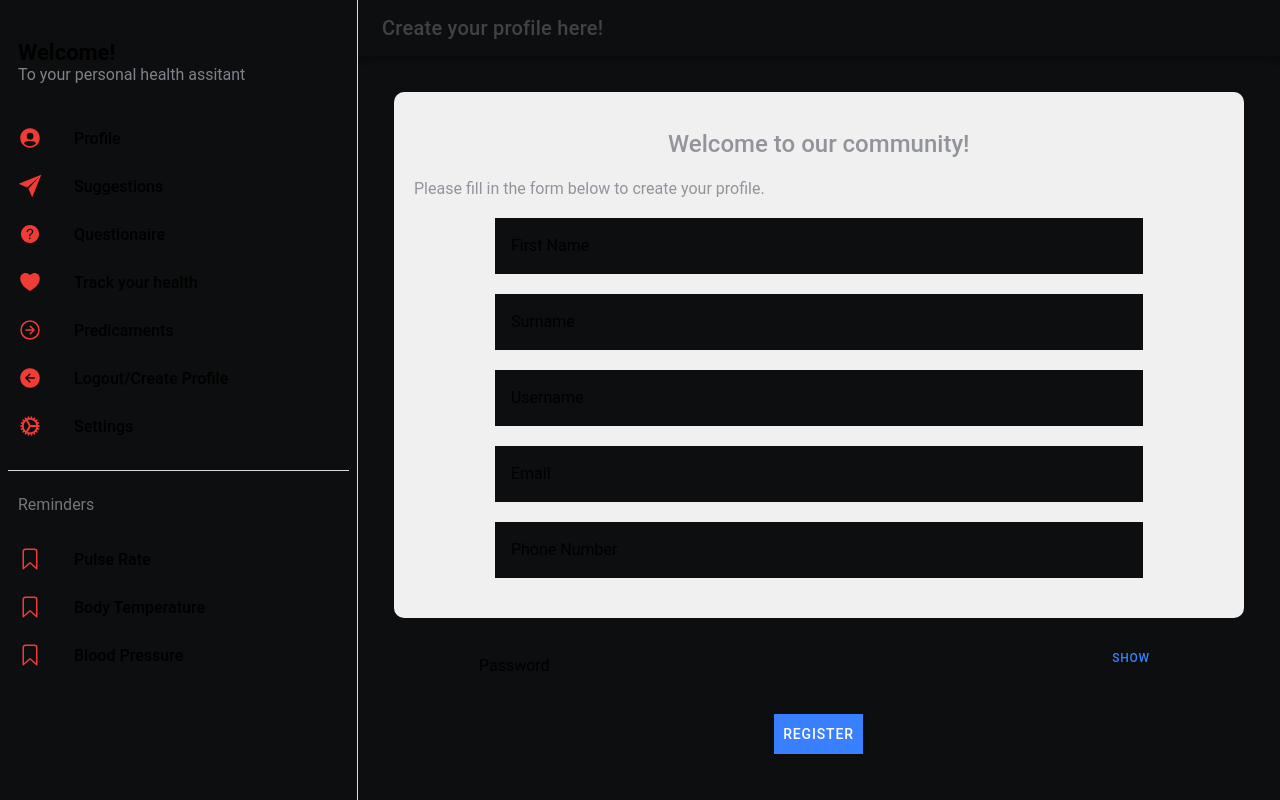
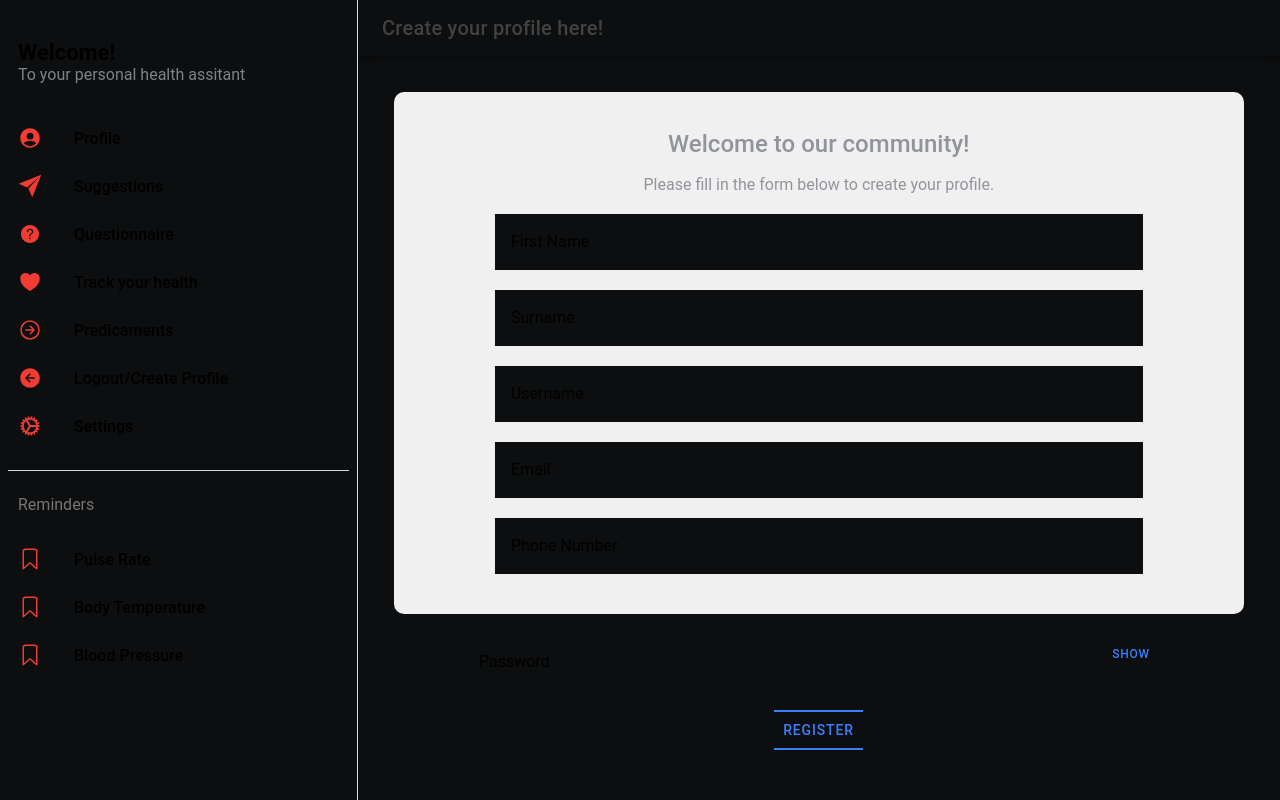
Before and after one commit to Ben5903/health-app, a React (Vite) app: page /Create in a window 1280 px wide. Built offline with nearby package versions, Linux system fonts and the light colour scheme.

Commit message:
updates to some files
create file changes, themecontext comments, userService updates, Menu updates, application file updates

```diff
--- a/package.json
+++ b/package.json
@@ -9,7 +9,8 @@
     "preview": "vite preview",
     "test.e2e": "cypress run",
     "test.unit": "vitest",
-    "lint": "eslint"
+    "lint": "eslint",
+    "test": "jest"
   },
   "dependencies": {
     "@capacitor/android": "5.5.1",
--- a/src/App.tsx
+++ b/src/App.tsx
@@ -6,7 +6,7 @@ import Menu from './components/Menu';
 import Login from './pages/Login';
 import Profile from "./pages/Profile";
 import Create from "./pages/Create";
-import Questionaire from "./pages/Questionaire";
+import Questionnaire from './pages/Questionnaire';
 import Track from './pages/Track';
 import Suggestions from './pages/Suggestions';
 import Predicaments from './pages/Predicaments';
@@ -24,6 +24,7 @@ import '@ionic/react/css/text-transformation.css';
 import '@ionic/react/css/flex-utils.css';
 import '@ionic/react/css/display.css';
 import './theme/variables.css';
+
 
 setupIonicReact();
 
@@ -51,7 +52,7 @@ const App: React.FC = () => {
                   <Route path="/Suggestions" component={Suggestions} exact/>
                   <Route path="/Predicaments" component={Predicaments} exact/>
                   <Route path="/Track" component={Track} exact/>
-                  <Route path="/Questionaire" component={Questionaire} exact />
+                  <Route path="/Questionnaire" component={Questionnaire} exact />
                   <Route path="/Login" component={Login} exact />
                   <Route path="/Profile" component={Profile} exact />
                   <Route path="/Settings" component={Settings} exact />
--- a/src/components/Menu.tsx
+++ b/src/components/Menu.tsx
@@ -44,7 +44,7 @@ interface AppPage {
   title: string;
 }
 
-// Pages to be displayed in the menu
+// pages to be displayed in the menu
 const appPages: AppPage[] = [
   {
     title: 'Profile',
@@ -59,8 +59,8 @@ const appPages: AppPage[] = [
     mdIcon: paperPlaneSharp
   },
   {
-    title: 'Questionaire',
-    url: '/Questionaire',
+    title: 'Questionnaire',
+    url: '/Questionnaire',
     iosIcon: help,
     mdIcon: helpCircle
   },
--- a/src/components/userService.tsx
+++ b/src/components/userService.tsx
@@ -1,62 +1,53 @@
 import axios from 'axios';
 
-// base URL for the API
+
 const BASE_URL = 'http://127.0.0.1:8000/';
 
-// creating an instance of axios
-const axiosInstance = axios.create();
 
-// function to add new user
 const AddUser = async (userData: any) => {
   try {
-    // post request to the /usre/add/ endpoint
     const response = await axios.post('http://127.0.0.1:8000/user/add/', userData);
-    // return the response data
     return response.data;
   } catch (error) {
-    // log the error to the console
     console.error(error);
     throw error;
   }
 };
 
-// function to login a user
+const GetUserProfile = async (token: string) => {
+  const response = await fetch('https://your-api-endpoint.com/profile', {
+    headers: {
+      'Authorization': `Bearer ${token}`
+    }
+  });
+
+  if (!response.ok) {
+    throw new Error('Failed to fetch user profile');
+  }
+
+  const userProfile = await response.json();
+  return userProfile;
+};
+
 const LoginUser = async (userData: any) => {
   try {
     console.log('Logging in with user data:', userData); // Log the user data
 
-    // post request to the /user/login/ endpoint
-    const response = await axios.post('http://127.0.0.1:8000/user/login/', userData);
+    // Post request to the /user/login/ endpoint without including the token
+    const response = await axios.post(`${BASE_URL}/user/login/`, userData);
 
     console.log('Server response:', response); // Log the server response
 
     // Check the success property of the response
     if (!response.data.success) {
+      console.log('Server response data:', response.data); // Log the response data
       throw new Error(response.data.error);
     }
-
-    // assuming the token is returned in the response data
-    return response.data.token;
+    return response.data; // Return the entire response data
   } catch (error) {
     console.error(error);
     throw error;
   }
 };
-// function to get user profile
-const GetUserProfile = async (token: string) => {
-  const config = {
-      // set the Authorization header with the token
-      headers: { 'Authorization': `Token ${token}` }
-  };
 
-  try {
-      // get request to the /user/userprofiles/ endpoint
-      const response = await axios.get('/user/userprofiles/', config);
-      return response.data;
-  } catch (error) {
-      console.error('Error during API call', error);
-      return error;
-  }
-};
-// export the functions
 export { AddUser, GetUserProfile, LoginUser };
--- a/src/contexts/ThemeContext.tsx
+++ b/src/contexts/ThemeContext.tsx
@@ -1,7 +1,7 @@
 import React from 'react';
 
 
-// Create a context for the theme (light/dark) and color preset (preset1/preset2)
+//  theme (light/dark) and color preset (preset1/preset2)
 export const ThemeContext = React.createContext({
   theme: 'light',
   setTheme: (theme: string) => {},
--- a/src/pages/Create.css
+++ b/src/pages/Create.css
@@ -9,7 +9,12 @@
     margin-top: 20px;
     width: 10%;
     height: 40px;
+    display: flex;
     margin-left: auto;
     margin-right: auto;
-    display: block;
 }
+
+.register-message {
+    text-align: center;
+    margin-top: 20px;
+}
--- a/src/pages/Create.tsx
+++ b/src/pages/Create.tsx
@@ -92,8 +92,8 @@ const Create: React.FC = () => {
         message={errorMessage}
         duration={2000}
     />
-    <IonText color="medium">
-        <h2 style={{ textAlign: 'center', marginBottom: '20px' }}>Welcome to our community!</h2>
+    <IonText color="medium" className='register-message'>
+        <h2>Welcome to our community!</h2>
         <p>Please fill in the form below to create your profile.</p>
     </IonText>
     <IonItem className="input-field" lines="full" style={{ marginTop: '20px' }}>
@@ -124,7 +124,7 @@ const Create: React.FC = () => {
           <IonButton fill="clear" slot="end" onClick={() => setShowPassword(!showPassword)}>{showPassword ? "Hide" : "Show"}</IonButton>
         </IonItem>
 
-        <IonButton expand="full" onClick={registerUser} className="register-button">Register</IonButton>
+        <IonButton expand="full" onClick={registerUser} className="register-button" fill='outline'>Register</IonButton>
       </IonContent>
     </IonPage>
   );
```
